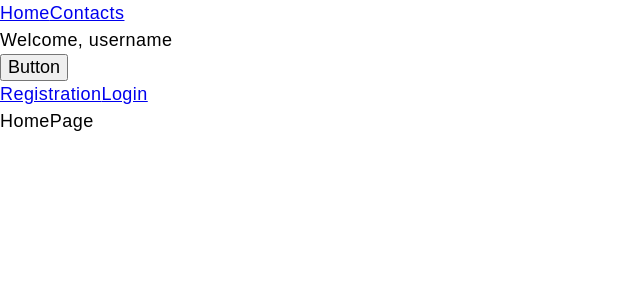
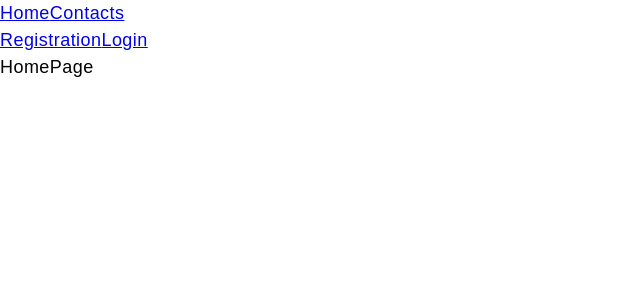
Before and after one commit to novikovanat/goit-react-hw-08, a React (Vite) app: page / in a window 1280 px wide. Shown: the top 300 px of the page, without its empty margins (0-640 px from the left). Built offline with nearby package versions, Linux system fonts and the light colour scheme.

Commit message:
condition added

```diff
--- a/src/components/AppBar/AppBar.jsx
+++ b/src/components/AppBar/AppBar.jsx
@@ -1,13 +1,16 @@
 import Navigation from "../Navigation/Navigation";
 import UserMenu from "../UserMenu/UserMenu";
 import AuthNav from "../AuthNav/AuthNav";
+import { useSelector } from "react-redux";
+import { selectIsLoggedIn } from "../../redux/auth/authSelectors";
 
 export default function AppBar() {
+  const isLoggedIn = useSelector(selectIsLoggedIn);
+  console.log(isLoggedIn);
   return (
     <div>
       <Navigation />
-      <UserMenu />
-      <AuthNav />
+      {isLoggedIn ? <UserMenu /> : <AuthNav />}
     </div>
   );
 }
```
